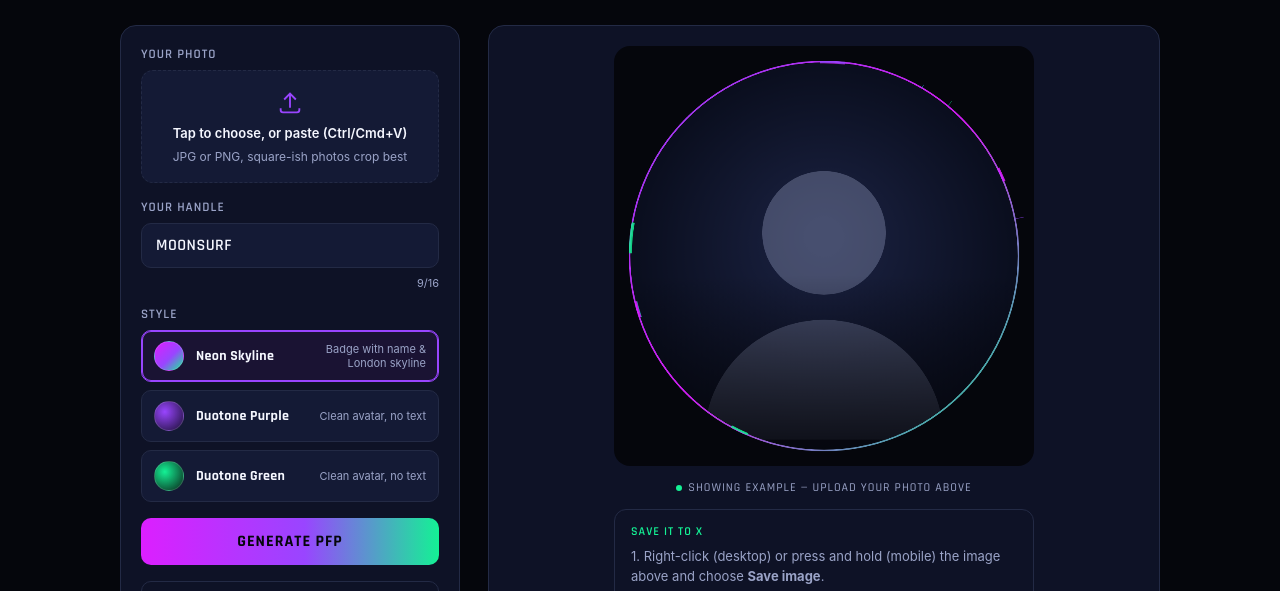
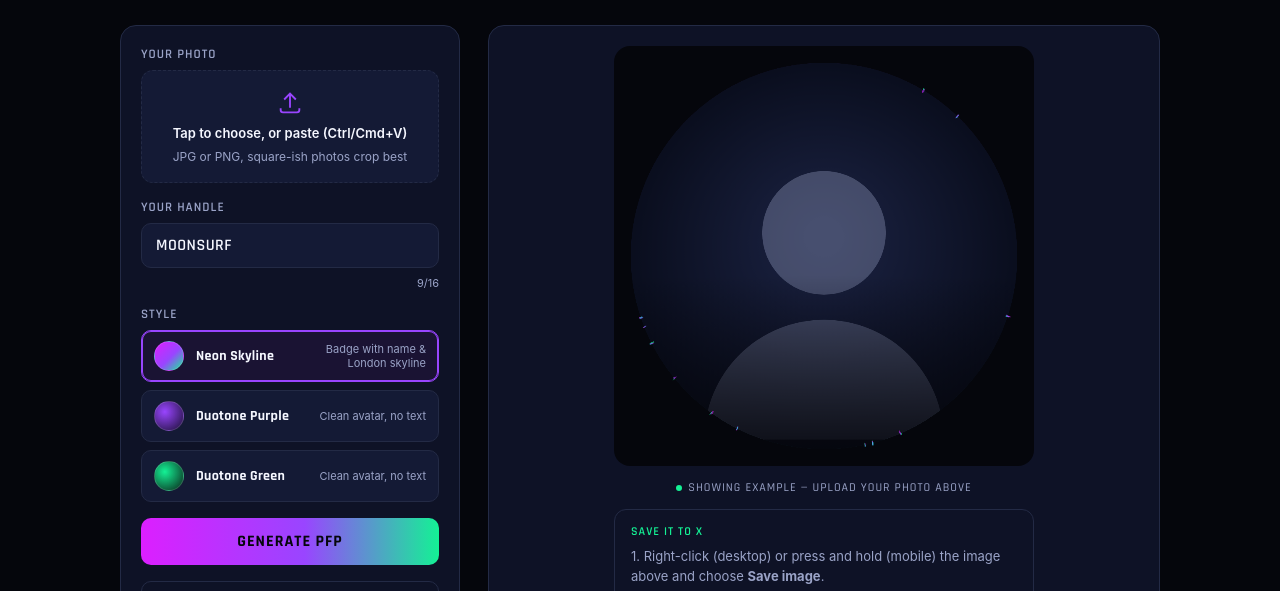
Before and after one commit to msurfx/bp26-london-generator, a website: page index.html in a window 1280 px wide. Shown: the part 166-757 px from the top of the page. Drawn offline with Linux system fonts and the light colour scheme.

Commit message:
Remove ring border for edge glitch patches, fix Solana logomark shape, prevent text clipping from circular crop

```diff
--- a/api/generate.js
+++ b/api/generate.js
@@ -29,9 +29,11 @@ Background: a dark navy-black nighttime London skyline directly behind the subje
 
 Apply glitch-art distortion with RGB channel splitting and chromatic aberration, horizontal pixel-sort/datamosh streaks. Use Solana Purple #9945FF, Solana Magenta #DC1FFF, and Solana Green #14F195 sparingly, as glowing accents catching the glitch edges and circuit-line details — not as a wash of color over the whole background, which should stay dark. Render the upper-left portion of the image (hood/ears area) dissolving into sharp pixel blocks scattering outward.
 
+IMPORTANT: this square image will be cropped into a circle, which removes a crescent-shaped margin from the left and right edges at the vertical height where this text sits — near the very top of the image the circle is much narrower than the full square width. Keep all text (including every letter of every line) comfortably within the horizontal bounds of an inscribed circle, with generous margin — do not let any text reach within 12% of the image's left or right edge. Reduce the font size if needed so the full text, including the first and last letters, is never clipped.
+
 At the top, add text reading "SOLANA BREAKPOINT 2026" in a slim, thin-weight sans-serif font, light grey (not solid purple), with a subtle RGB channel split glitch on the letterforms — faint offset red/green/blue ghosting, a couple of letters sliced by thin horizontal datamosh scan-lines, like a slightly corrupted signal rather than bold neon signage. Below it, "LONDON" in the same thin grey glitched style, slightly smaller. Beneath that, "${handle}" in bold white — noticeably bolder and larger than the two lines above it — with the same glitch treatment.
 
-Keep a faint purple circuit-line texture inside the hood or face area. The final image will be cropped into a circle, which cuts away the four corners of this square entirely — so do NOT place anything important in the corners. Instead, place the real Solana logomark once, small, directly below the "${handle}" text, horizontally centered — three short, solid, horizontal parallelogram bars of equal width, stacked and vertically offset so each one is staggered diagonally from the one above it (like three slanted rungs), suggesting forward motion — rendered small, plain white or very light grey, flat and geometric. This is NOT a star, asterisk, sparkle, snowflake, flower, or any 4/6-pointed symbol — it must read unmistakably as three stacked parallelogram bars, kept small, clean, centered, and undistorted by the glitch, positioned well within the circular crop area (not near any edge or corner). Square 1:1 aspect ratio, high resolution.`;
+Keep a faint purple circuit-line texture inside the hood or face area. The final image will be cropped into a circle, which cuts away the four corners of this square entirely — so do NOT place anything important in the corners. Instead, place the real Solana logomark once, small, directly below the "${handle}" text, horizontally centered: three solid, flat, rectangular parallelogram bars of equal length and equal width, stacked in a tight vertical column with roughly a bar's-width of gap between each, each bar slanted at a consistent angle (like a slash /), and each bar shifted slightly to the right of the one below it, so the three bars together lean and step diagonally like a flight of stairs — this is a geometric logomark made of exactly 3 solid bars, filled plain white, with sharp straight edges. Do NOT make it look like a chevron, arrow, caret, checkmark, or any pointed/angular symbol — it is three straight rectangular bars, not lines meeting at a point. Keep it undistorted by the glitch, positioned well within the circular crop area (not near any edge or corner). Square 1:1 aspect ratio, high resolution.`;
     },
   },
 
--- a/index.html
+++ b/index.html
@@ -581,65 +581,39 @@
 
   function drawGlitchRing(ringCx, ringCy, r){
     ctx.save();
-    var colors = [COLORS.magenta, COLORS.purple, COLORS.green, COLORS.cyan];
-
-    // continuous solid base ring — a smooth gradient stroke all the way round,
-    // so the ring reads as a real border rather than a loading-spinner dash pattern.
-    var baseGrad = ctx.createLinearGradient(ringCx-r, ringCy-r, ringCx+r, ringCy+r);
-    baseGrad.addColorStop(0, COLORS.purple);
-    baseGrad.addColorStop(0.5, COLORS.magenta);
-    baseGrad.addColorStop(1, COLORS.green);
-    ctx.beginPath();
-    ctx.arc(ringCx, ringCy, r, 0, Math.PI*2);
-    ctx.lineWidth = 4;
-    ctx.strokeStyle = baseGrad;
-    ctx.globalAlpha = 0.95;
-    ctx.stroke();
-
-    // sparse glitch accents on top of the solid ring — a handful of short arcs
-    // with RGB-split echoes and a couple of small radial "datamosh" streaks, so
-    // it reads as glitched-but-intact rather than literally broken apart.
-    var accents = 5;
-    for(var i=0;i<accents;i++){
-      var a0 = Math.random() * Math.PI*2;
-      var a1 = a0 + (0.06 + Math.random()*0.1);
-      var color = colors[Math.floor(Math.random()*colors.length)];
-      var jitterR = (Math.random()-0.5) * 4;
-
-      ctx.beginPath();
-      ctx.arc(ringCx, ringCy, r + jitterR, a0, a1);
-      ctx.lineWidth = 5 + Math.random()*3;
-      ctx.strokeStyle = color;
-      ctx.globalAlpha = 0.85;
-      ctx.stroke();
-
-      // RGB-split echo: thin duplicate arc, offset, different channel color
-      ctx.beginPath();
-      ctx.arc(ringCx, ringCy, r + jitterR + (Math.random()<0.5?3:-3), a0, a1);
-      ctx.lineWidth = 1.5;
-      ctx.strokeStyle = colors[Math.floor(Math.random()*colors.length)];
-      ctx.globalAlpha = 0.5;
-      ctx.stroke();
+    // No continuous ring or stroke — only scattered edge-straddling glitch patches
+    // that make the circle edge look torn/dissolving rather than bordered.
+    var patchColors = [
+      [COLORS.magenta, COLORS.purple, COLORS.green],
+      [COLORS.purple, COLORS.cyan, COLORS.magenta],
+      [COLORS.green, COLORS.magenta, COLORS.cyan],
+    ];
+    var numPatches = 8 + Math.floor(Math.random() * 5); // 8–12
+    for(var i = 0; i < numPatches; i++){
+      var angle = Math.random() * Math.PI * 2;
+      var triplet = patchColors[Math.floor(Math.random() * patchColors.length)];
+      // tangent rotation at this angle, with small random wobble
+      var baseRot = angle + Math.PI / 2 + (Math.random() - 0.5) * 0.4;
+      // base position: straddle the circle edge (half inside, half outside)
+      var bx = ringCx + Math.cos(angle) * r;
+      var by = ringCy + Math.sin(angle) * r;
+      for(var c = 0; c < 3; c++){
+        var w = 1.5 + Math.random() * 2;        // thin bar width
+        var h = 4 + Math.random() * 6;          // 4–10px long
+        // slight RGB-split offset: each channel shifted a few px radially/tangentially
+        var radOff  = (c - 1) * (1.5 + Math.random() * 1.5);
+        var tangOff = (Math.random() - 0.5) * 3;
+        var px = bx + Math.cos(angle) * radOff + Math.cos(angle + Math.PI/2) * tangOff;
+        var py = by + Math.sin(angle) * radOff + Math.sin(angle + Math.PI/2) * tangOff;
+        ctx.save();
+        ctx.translate(px, py);
+        ctx.rotate(baseRot + (c - 1) * 0.08);
+        ctx.globalAlpha = 0.4 + Math.random() * 0.3;
+        ctx.fillStyle = triplet[c];
+        ctx.fillRect(-w / 2, -h / 2, w, h);
+        ctx.restore();
+      }
     }
-
-    // a couple of short, thin "datamosh" radial streaks kicking outward from
-    // the ring, echoing the pixel-dissolve look in the art itself
-    for(var s=0;s<3;s++){
-      var angle = Math.random() * Math.PI*2;
-      var streakLen = 8 + Math.random()*16;
-      var sx = ringCx + Math.cos(angle) * r;
-      var sy = ringCy + Math.sin(angle) * r;
-      var ex = ringCx + Math.cos(angle) * (r + streakLen);
-      var ey = ringCy + Math.sin(angle) * (r + streakLen);
-      ctx.beginPath();
-      ctx.moveTo(sx, sy);
-      ctx.lineTo(ex, ey);
-      ctx.lineWidth = 1.5;
-      ctx.strokeStyle = colors[Math.floor(Math.random()*colors.length)];
-      ctx.globalAlpha = 0.5;
-      ctx.stroke();
-    }
-
     ctx.restore();
   }
 
@@ -760,7 +734,7 @@
     // Deliberately glitched: broken segments with gaps, jittery radial/angular offsets,
     // and RGB-split duplicate arcs — matches the glitch language of the generated art
     // instead of reading as a clean, untouched gradient border.
-    drawGlitchRing(cx, cy, circleR+3);
+    drawGlitchRing(cx, cy, circleR);
 
     // No code-drawn text or logo anymore: once aiImg exists, the model has already
     // rendered the handle, "SOLANA BREAKPOINT 2026 · LONDON", and the Solana logomark
```
